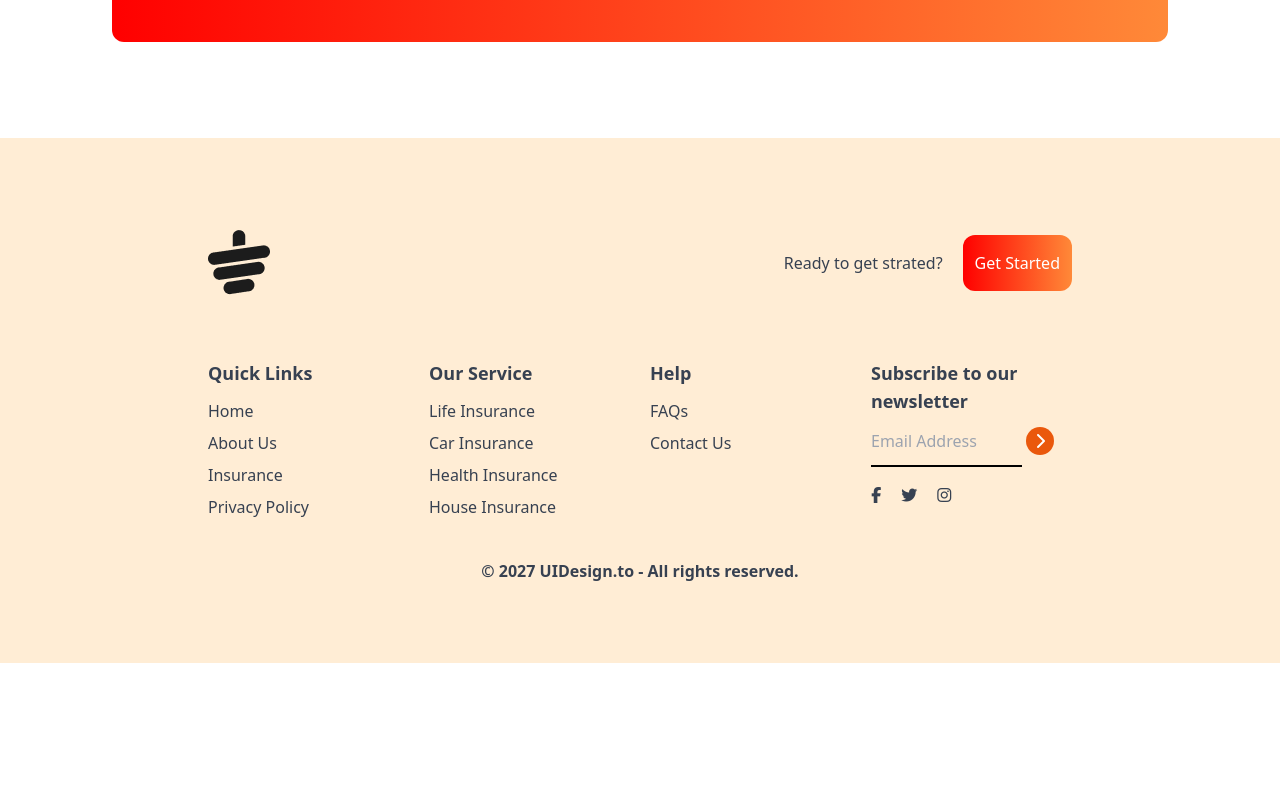
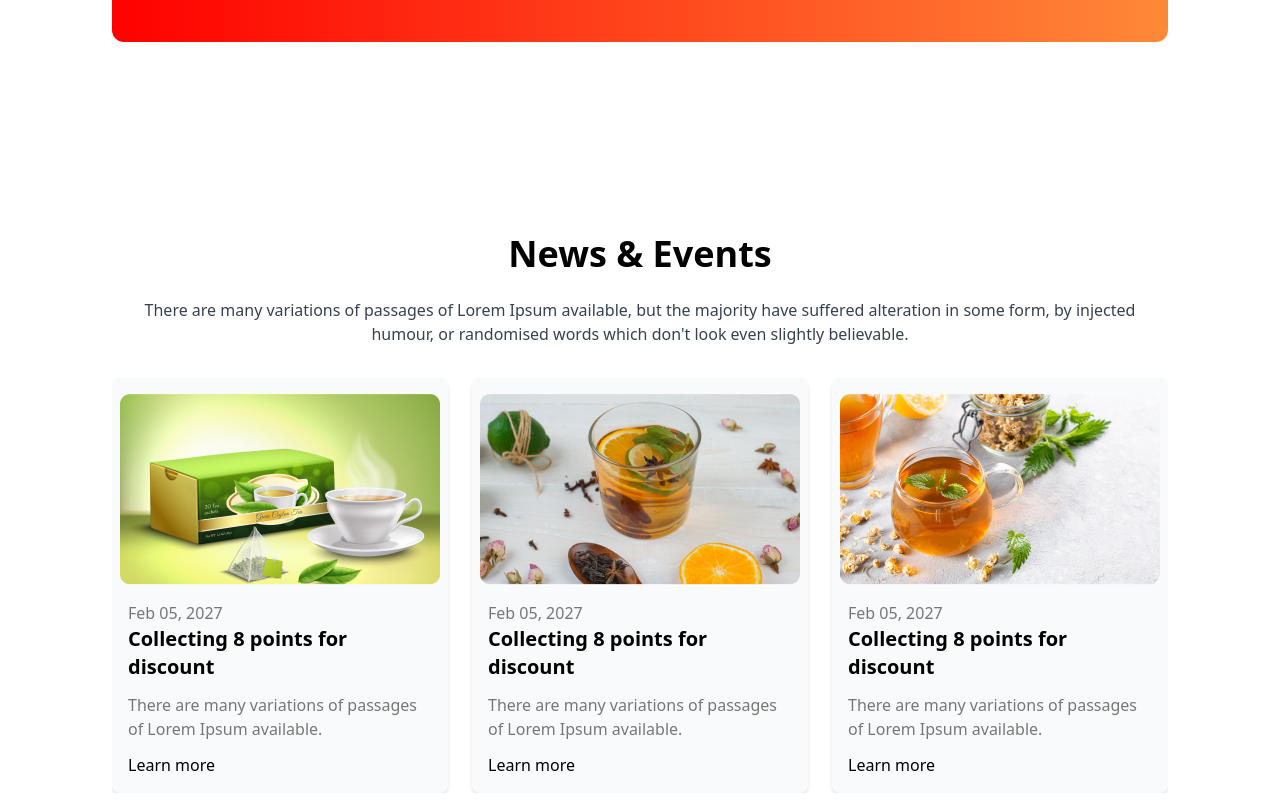
Before and after one commit to shornaa6/tea-house, a plain HTML site: page index.html in a window 1280 px wide. Shown: the part 2440-3240 px from the top of the page. Before the commit the page ends 3103 px from the top, so only its background shows below. Drawn offline with nearby package versions, Linux system fonts and the light colour scheme.

Commit message:
missing section

```diff
--- a/index.html
+++ b/index.html
@@ -201,6 +201,46 @@
 
            </section>
     </main>
+
+    <section class="max-w-screen-xl mx-auto px-16 lg:px-28 py-8 lg:py-24">
+        <div class="text-center mb-8">
+            <h1 class="font-bold text-3xl md:text-4xl">News & Events</h1>
+            <br>
+            <p class="text-gray-700 mx-auto">There are many variations of passages of Lorem Ipsum available, but the majority have suffered alteration in some form, by injected humour, or randomised words which don't look even slightly believable. </p>
+        </div>
+
+        <!-- news cards -->
+         <div class="grid grid-cols-1 md:grid-cols-3 gap-6 overflow-hidden">
+            <div class="rounded-lg shadow-md bg-gray-50">
+                <img class="mx-auto pt-4" src="./images/news-1.png" alt="">
+               <div class=" p-4">
+                <p class="text-[#777777]">Feb 05, 2027</p>
+                <h2 class="font-bold text-xl mb-3">Collecting 8 points for <br> discount</h2>
+                <p class="text-[#777777] text-left mb-3">There are many variations of passages of Lorem Ipsum available.</p>
+                <button><a href="#">Learn more</a></button>
+               </div>
+            </div>
+            <div class="rounded-lg shadow-md bg-gray-50">
+                <img class="mx-auto pt-4" src="./images/news-2.png" alt="">
+               <div class="p-4">
+                <p class="text-[#777777]">Feb 05, 2027</p>
+                <h2 class="font-bold text-xl mb-3">Collecting 8 points for <br>discount</h2>
+                <p class="text-[#777777] text-left mb-3">There are many variations of passages of Lorem Ipsum available.</p>
+                <button><a href="#">Learn more</a></button>
+            </div>
+            </div>
+            <div class="rounded-lg shadow-md bg-gray-50">
+                <img class="mx-auto pt-4" src="./images/news-3.png" alt="">
+               <div class="p-4">
+                <p class="text-[#777777]">Feb 05, 2027</p>
+                <h2 class="font-bold text-xl text-left mb-3">Collecting 8 points for <br> discount</h2>
+                <p class="text-[#777777] text-left mb-3">There are many variations of passages of Lorem Ipsum available.</p>
+                <button><a href="#">Learn more</a></button>
+            </div>
+            </div>
+         </div>
+     </section>
+
         <!-- footer -->
     <footer class="bg-orange-100 text-gray-700 py-10 px-4 md:px-16">
         <div class="w-9/12 mx-auto my-5">
```
